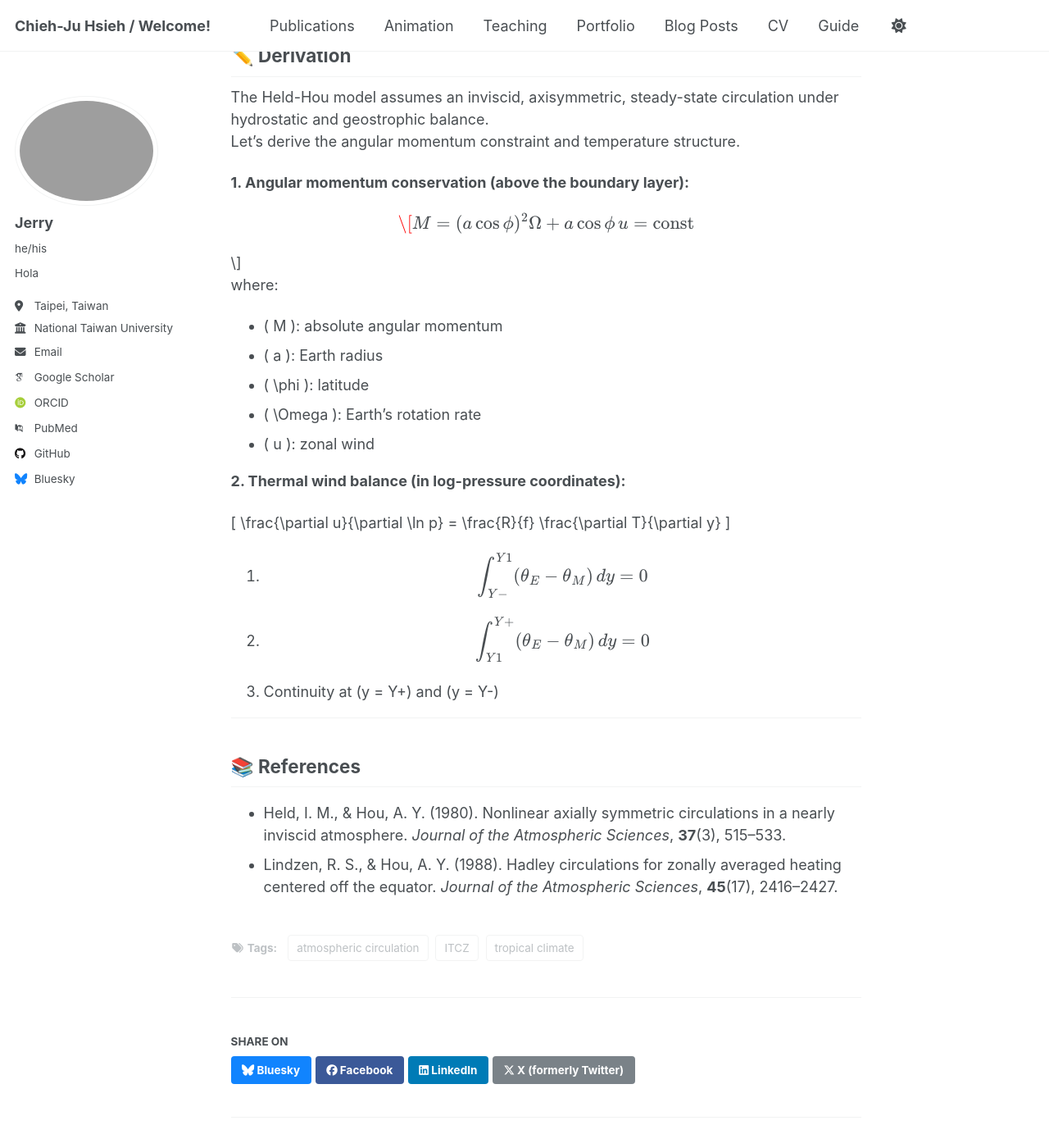
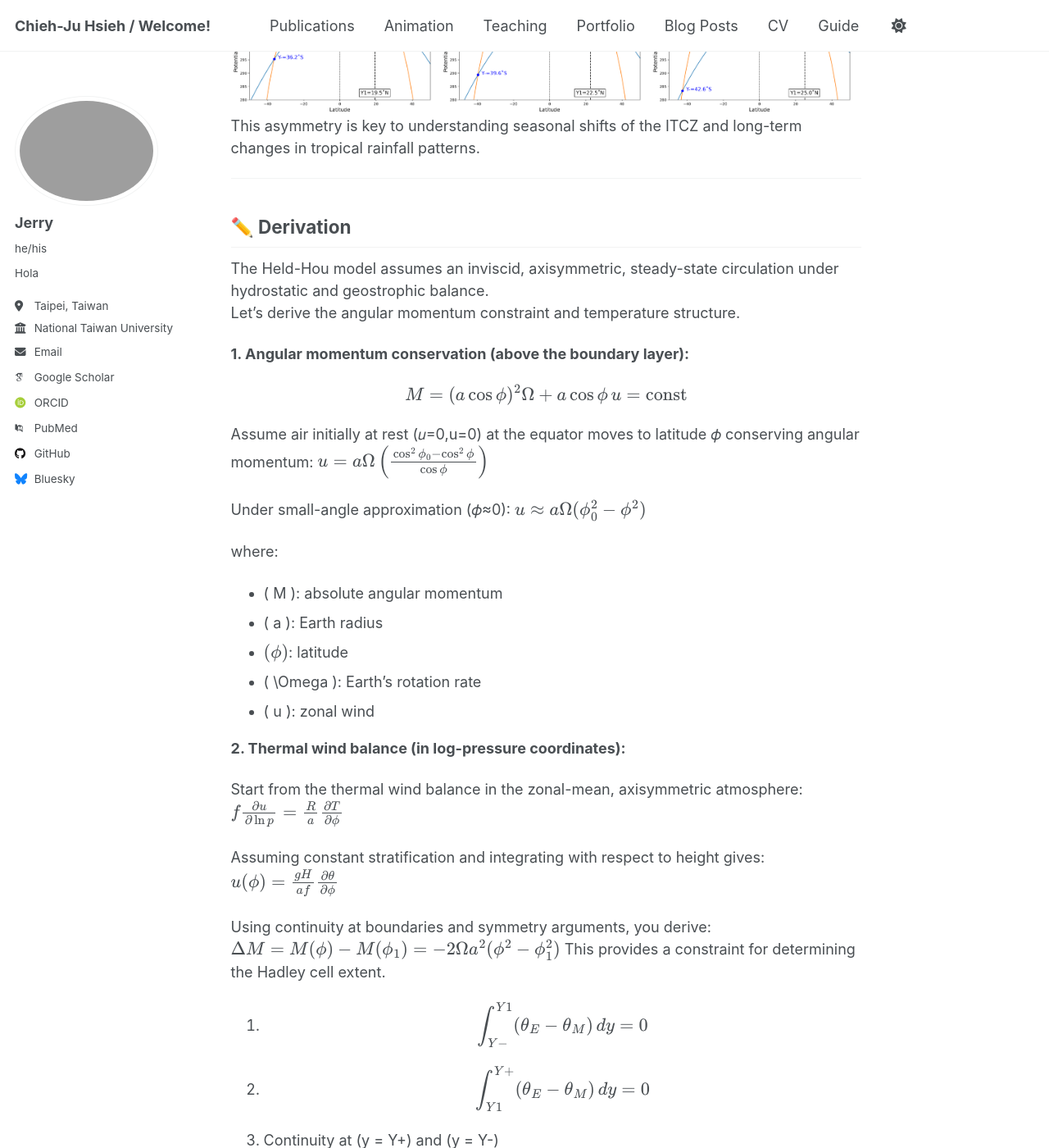
Before and after one commit to CJ-Hsieh/CJ-Hsieh.github.io, a Jekyll site: the page built from _posts/2025-04-08-HHM.md, in a window 1280 px wide and 1400 px high, scrolled down 1810 px. Shown: the whole window at 82% size. Built offline with Jekyll 4.4.1, drawn with Linux system fonts in a browser that asks for light colours; some web fonts are replaced; some of the changed text lies outside the part shown.

Commit message:
Update 2025-04-08-HHM.md

```diff
--- a/_posts/2025-04-08-HHM.md
+++ b/_posts/2025-04-08-HHM.md
@@ -17,8 +17,11 @@
 
 ## Symmetric Heating
 
-When heating is symmetric around the equator, the Hadley circulation spans both hemispheres symmetrically.
-The **Held-Hou model** is a simple conceptual framework that explains this using angular momentum conservation and thermal wind balance.
+Due to the meridional gradient in incoming solar radiation, the tropics receive more energy than they emit, while the high latitudes lose more energy than they gain. This imbalance creates a temperature gradient, often referred to as $$\theta_E$$, which drives the need for poleward energy transport ($$\theta_M$$) to restore equilibrium.
+
+When the heating is symmetric about the equator, the Hadley circulation spans both hemispheres symmetrically.
+
+The **Held–Hou model** provides a conceptual framework to explain this circulation. It assumes angular momentum conservation in the upper branch of the Hadley cell and applies thermal wind balance to determine the latitudinal extent and strength of the circulation.
 
 <div style="display: flex; flex-wrap: wrap; gap: 10px;">
   <img src="/images/post/fig_held.png" width="48%" />
@@ -61,25 +64,45 @@
 
 **1. Angular momentum conservation (above the boundary layer):**
 
-$$
-\[
+
+$${
 M = (a \cos\phi)^2 \Omega + a \cos\phi \, u = \text{const}
-\]
-$$
+}$$
+
+Assume air initially at rest (𝑢=0,u=0) at the equator moves to latitude 𝜙 conserving angular momentum:
+$${
+u = a \Omega \left( \frac{\cos^2\phi_0 - \cos^2\phi}{\cos\phi} \right)
+}$$
+
+Under small-angle approximation (𝜙≈0):
+$${
+u \approx a \Omega (\phi_0^2 - \phi^2)
+}$$
 
 where:
 - \( M \): absolute angular momentum
 - \( a \): Earth radius
-- \( \phi \): latitude
+- $$( \phi )$$: latitude
 - \( \Omega \): Earth's rotation rate
 - \( u \): zonal wind
 
 **2. Thermal wind balance (in log-pressure coordinates):**
 
-\[
-\frac{\partial u}{\partial \ln p} = \frac{R}{f} \frac{\partial T}{\partial y}
-\]
+Start from the thermal wind balance in the zonal-mean, axisymmetric atmosphere:
+$${
+f \frac{\partial u}{\partial \ln p} = \frac{R}{a} \frac{\partial T}{\partial \phi}
+}$$
 
+Assuming constant stratification and integrating with respect to height gives:
+$${
+u(\phi) = \frac{g H}{a f} \frac{\partial \theta}{\partial \phi}
+}$$
+
+Using continuity at boundaries and symmetry arguments, you derive:
+$${
+\Delta M = M(\phi) - M(\phi_1) = -2 \Omega a^2 (\phi^2 - \phi_1^2)
+}$$
+This provides a constraint for determining the Hadley cell extent.
 
 
 1. $$\int_{Y-}^{Y1} (\theta_E - \theta_M) \, dy = 0$$
```
